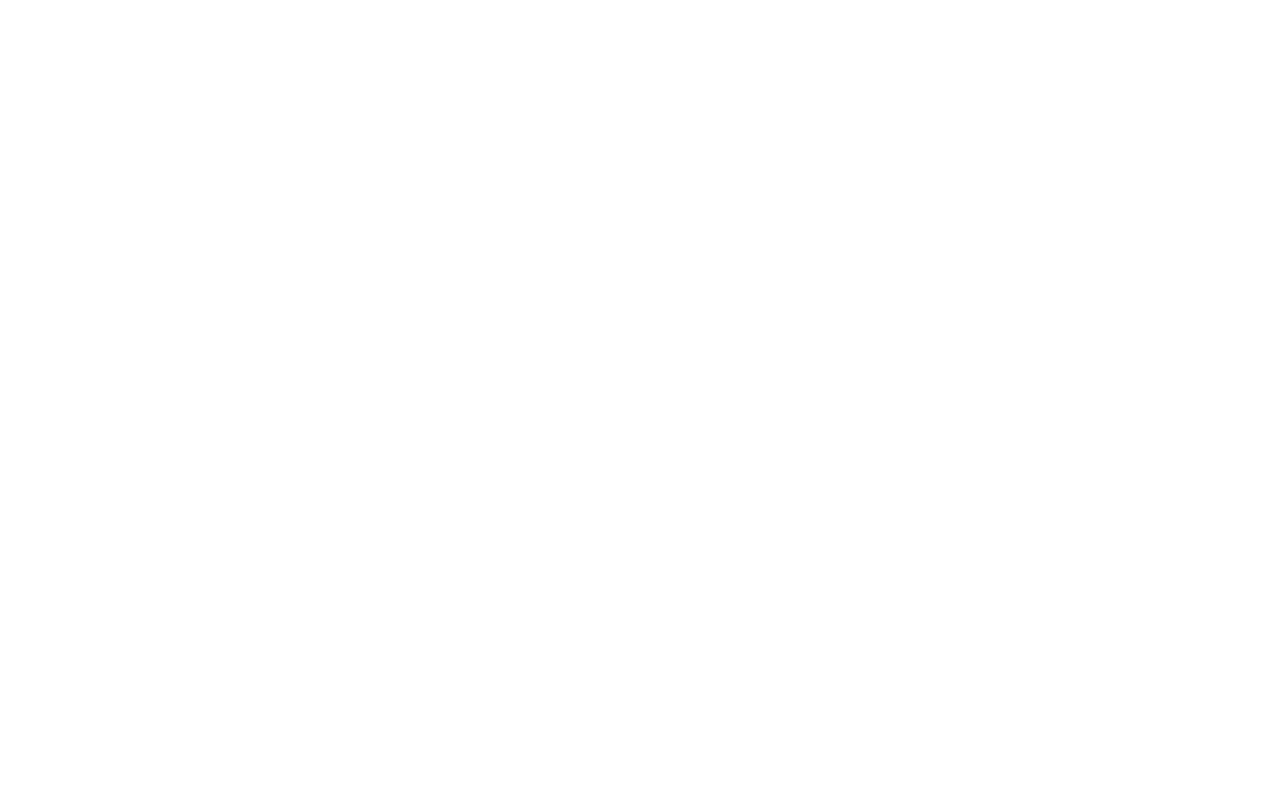
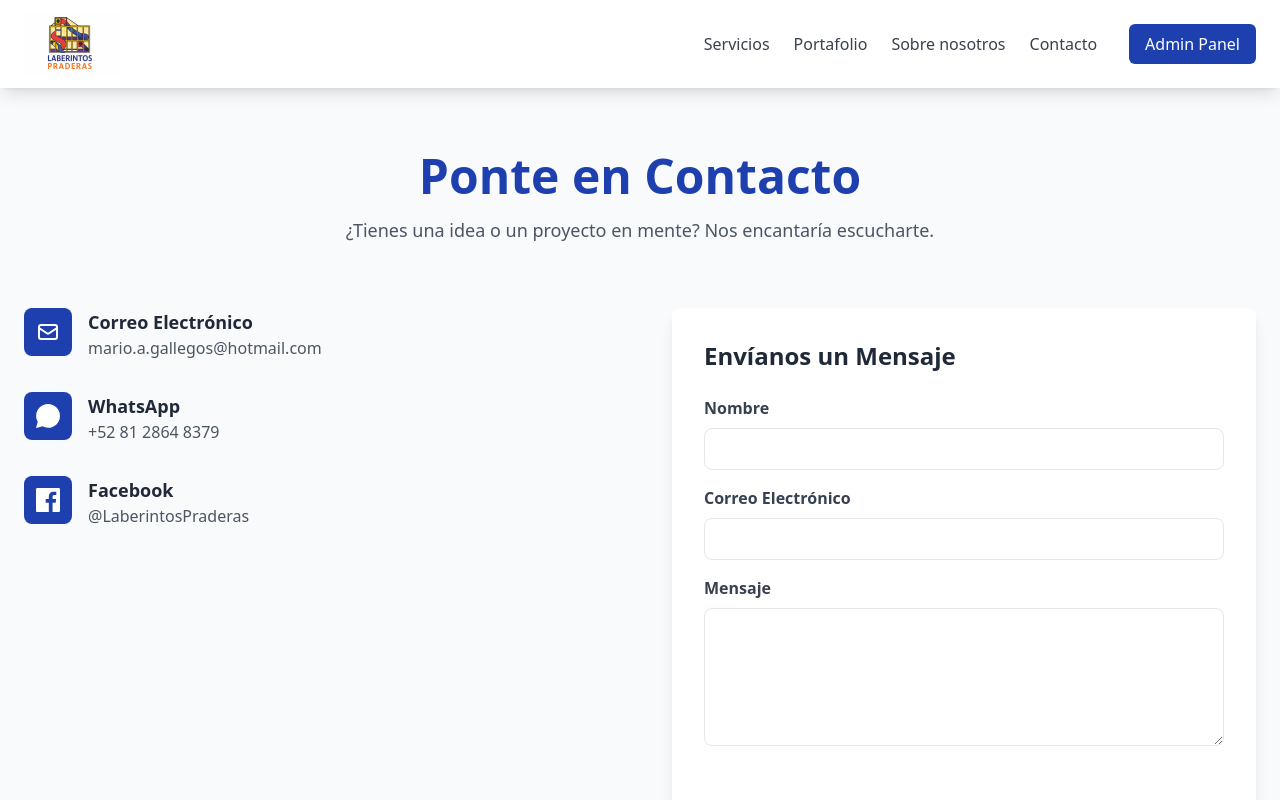
Before and after one commit to FrankLovelace/LaberintosVueFrontend, a Vue app: page /contacto in a window 1280 px wide. Before the commit this address had no page. Shown: the top 800 px of the page. Built offline with nearby package versions, Linux system fonts and the light colour scheme; the HTML template or start-up script is replaced by a standard one.

Commit message:
agregamos y ruteamos la pagina de formulario

```diff
--- /dev/null
+++ b/src/components/ContactInfoCard.vue
@@ -0,0 +1,29 @@
+<script setup lang="ts">
+defineProps<{
+  title: string
+  detail: string
+  link?: string | null
+}>()
+</script>
+
+<template>
+  <div class="flex items-start gap-x-4">
+    <div
+      class="flex-shrink-0 bg-primary text-white h-12 w-12 rounded-lg flex items-center justify-center"
+    >
+      <slot></slot>
+    </div>
+    <div>
+      <h3 class="text-lg font-bold text-gray-800">{{ title }}</h3>
+      <a
+        v-if="link"
+        :href="link"
+        target="_blank"
+        class="text-gray-600 hover:text-primary transition-colors"
+      >
+        {{ detail }}
+      </a>
+      <p v-else class="text-gray-600">{{ detail }}</p>
+    </div>
+  </div>
+</template>
--- a/src/router/index.ts
+++ b/src/router/index.ts
@@ -20,6 +20,11 @@
       name: 'sobre-nosotros',
       component: () => import('../views/AboutView.vue'),
     },
+    {
+      path: '/contacto',
+      name: 'contacto',
+      component: () => import('../views/ContactView.vue'),
+    },
   ],
 })
 
--- /dev/null
+++ b/src/views/ContactView.vue
@@ -0,0 +1,129 @@
+<script setup lang="ts">
+import { ref } from 'vue'
+import Navbar from '@/components/Navbar.vue'
+import ContactInfoCard from '@/components/ContactInfoCard.vue'
+
+// Estado para el formulario de contacto
+const form = ref({
+  name: '',
+  email: '',
+  message: '',
+})
+
+const handleSubmit = () => {
+  // Por ahora, solo mostraremos los datos en la consola.
+  // Para enviar un email real, se necesita un servicio de backend o de terceros.
+  alert('Formulario enviado (revisar consola para ver los datos)')
+  console.log('Datos del formulario:', form.value)
+}
+</script>
+
+<template>
+  <div>
+    <Navbar />
+    <main class="bg-gray-50">
+      <div class="text-center py-16">
+        <h1 class="text-4xl md:text-5xl font-extrabold text-primary">Ponte en Contacto</h1>
+        <p class="mt-4 max-w-2xl mx-auto text-lg text-gray-600">
+          ¿Tienes una idea o un proyecto en mente? Nos encantaría escucharte.
+        </p>
+      </div>
+
+      <div class="container mx-auto px-6 pb-20 grid lg:grid-cols-2 gap-16">
+        <div class="space-y-8">
+          <ContactInfoCard
+            title="Correo Electrónico"
+            detail="mario.a.gallegos@hotmail.com"
+            link="mailto:mario.a.gallegos@hotmail.com"
+          >
+            <svg class="h-6 w-6" fill="none" viewBox="0 0 24 24" stroke="currentColor">
+              <path
+                stroke-linecap="round"
+                stroke-linejoin="round"
+                stroke-width="2"
+                d="M3 8l7.89 5.26a2 2 0 002.22 0L21 8M5 19h14a2 2 0 002-2V7a2 2 0 00-2-2H5a2 2 0 00-2 2v10a2 2 0 002 2z"
+              />
+            </svg>
+          </ContactInfoCard>
+
+          <ContactInfoCard
+            title="WhatsApp"
+            detail="+52 81 2864 8379"
+            link="https://wa.me/528128648379"
+          >
+            <svg class="h-6 w-6" fill="currentColor" viewBox="0 0 24 24">
+              <path
+                d="M.057 24l1.687-6.163c-1.041-1.804-1.588-3.849-1.587-5.946.003-6.556 5.338-11.891 11.893-11.891 3.181.001 6.167 1.24 8.413 3.488 2.245 2.248 3.487 5.235 3.487 8.413 0 6.557-5.338 11.892-11.894 11.892-1.99 0-3.903-.52-5.586-1.456l-6.167 1.679zm6.247-3.907c1.465.894 3.16.e3 4.895.e3 5.421 0 9.811-4.391 9.811-9.811 0-5.42-4.39-9.81-9.811-9.81-5.42 0-9.81 4.39-9.81 9.81 0 1.838.515 3.597 1.45 5.103l-1.002 3.659 3.738-1.001zm11.319-6.443c-.273-.136-1.618-.798-1.869-.887-.251-.088-.434-.136-.617.136-.183.272-.705.887-.866 1.064-.161.177-.323.199-.595.063-.273-.136-1.149-.424-2.189-1.353-.811-.73-1.354-1.635-1.516-1.907-.161-.272 0-.424.12-.55.106-.107.243-.273.364-.409.121-.136.161-.225.242-.378.081-.152.041-.282-.015-.418-.056-.136-.617-1.475-.845-2.015-.227-.54-.456-.467-.617-.476-.161-.009-.344-.009-.527-.009-.183 0-.465.063-.706.335-.242.272-.937.913-.937 2.223s.962 2.578 1.099 2.754c.138.177 1.874 2.873 4.54 3.98.601.258 1.08.413 1.445.529.47.152.871.127 1.206.077.378-.055 1.149-.467 1.311-.913.161-.447.161-.828.112-.913-.05-.088-.183-.136-.273-.225z"
+              />
+            </svg>
+          </ContactInfoCard>
+
+          <ContactInfoCard
+            title="Facebook"
+            detail="@LaberintosPraderas"
+            link="https://www.facebook.com/people/Laberintos-Praderas/100057533864298/"
+          >
+            <svg class="h-6 w-6" fill="currentColor" viewBox="0 0 24 24">
+              <path
+                d="M22.675 0h-21.35c-.732 0-1.325.593-1.325 1.325v21.351c0 .731.593 1.324 1.325 1.324h11.495v-9.294h-3.128v-3.622h3.128v-2.671c0-3.1 1.893-4.788 4.659-4.788 1.325 0 2.463.099 2.795.143v3.24l-1.918.001c-1.504 0-1.795.715-1.795 1.763v2.313h3.587l-.467 3.622h-3.12v9.293h6.116c.73 0 1.323-.593 1.323-1.325v-21.35c0-.732-.593-1.325-1.325-1.325z"
+              />
+            </svg>
+          </ContactInfoCard>
+        </div>
+
+        <div class="bg-white p-8 rounded-lg shadow-lg">
+          <h2 class="text-2xl font-bold text-gray-800 mb-6">Envíanos un Mensaje</h2>
+          <form @submit.prevent="handleSubmit">
+            <div class="mb-4">
+              <label for="name" class="block text-gray-700 font-bold mb-2">Nombre</label>
+              <input
+                type="text"
+                id="name"
+                v-model="form.name"
+                class="w-full px-3 py-2 border rounded-lg focus:outline-none focus:ring-2 focus:ring-primary"
+                required
+              />
+            </div>
+            <div class="mb-4">
+              <label for="email" class="block text-gray-700 font-bold mb-2"
+                >Correo Electrónico</label
+              >
+              <input
+                type="email"
+                id="email"
+                v-model="form.email"
+                class="w-full px-3 py-2 border rounded-lg focus:outline-none focus:ring-2 focus:ring-primary"
+                required
+              />
+            </div>
+            <div class="mb-6">
+              <label for="message" class="block text-gray-700 font-bold mb-2">Mensaje</label>
+              <textarea
+                id="message"
+                v-model="form.message"
+                rows="5"
+                class="w-full px-3 py-2 border rounded-lg focus:outline-none focus:ring-2 focus:ring-primary"
+                required
+              ></textarea>
+            </div>
+            <button
+              type="submit"
+              class="w-full bg-accent text-white font-bold py-3 px-4 rounded-lg hover:bg-amber-500 transition-colors"
+            >
+              Enviar Mensaje
+            </button>
+          </form>
+        </div>
+      </div>
+
+      <div class="text-center py-8">
+        <p class="text-sm text-gray-500">
+          Para contactar al desarrollador:
+          <a href="mailto:francisco.a.gallegosv@gmail.com" class="text-primary hover:underline"
+            >francisco.a.gallegosv@gmail.com</a
+          >
+        </p>
+      </div>
+    </main>
+  </div>
+</template>
```
